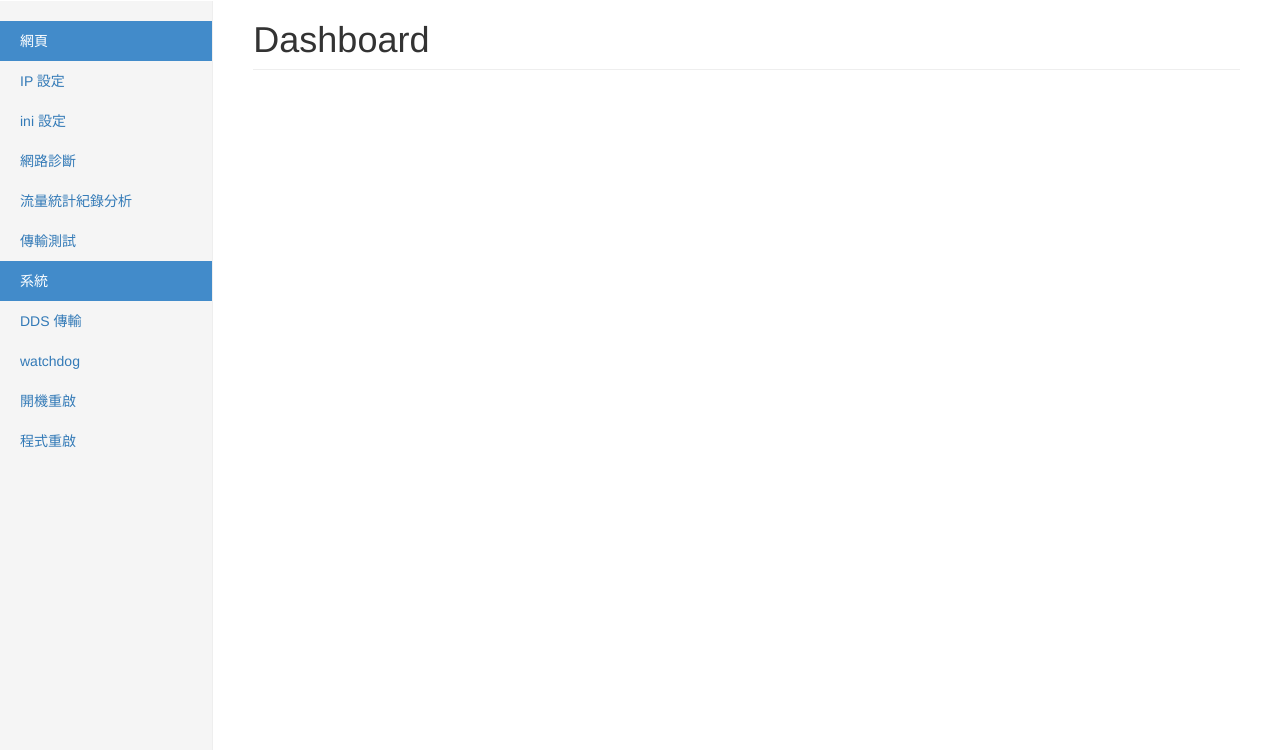
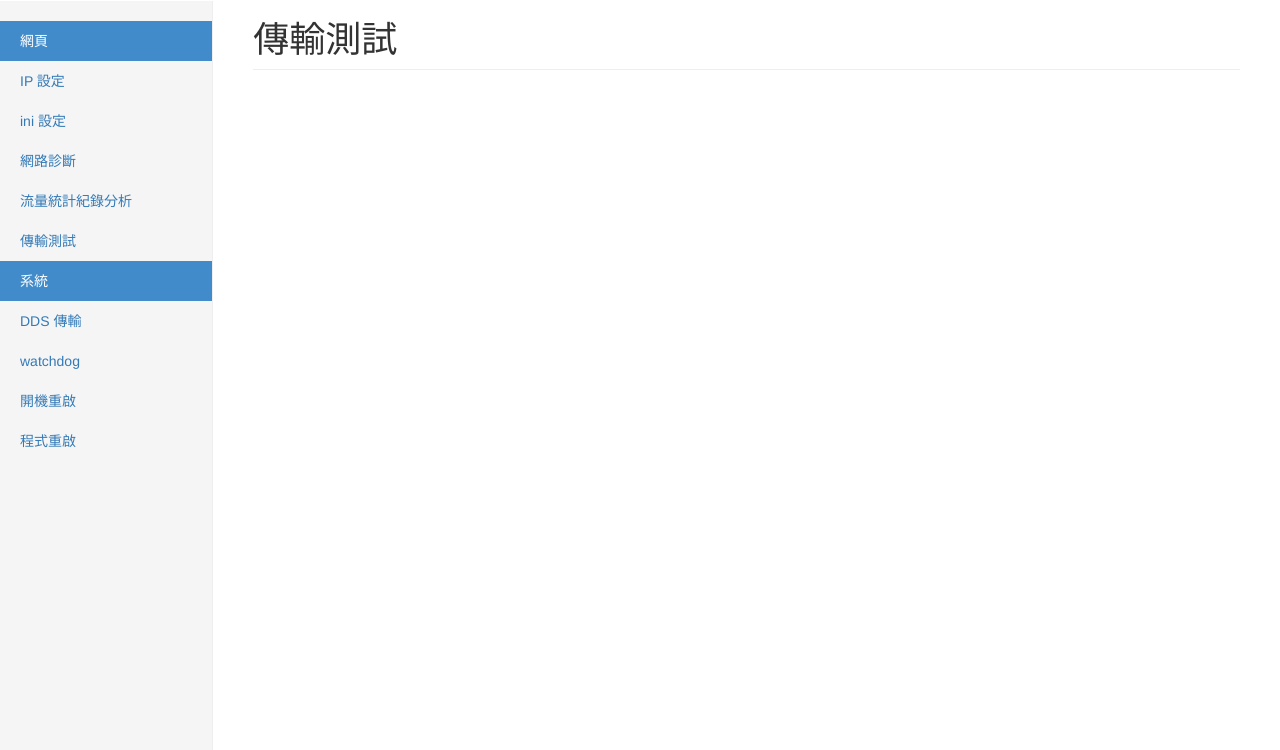
Before and after one commit to j13tw/OpenDDS_Web_Service, a Flask app: page /sentTest in a window 1280 px wide. Shown: the part 50-800 px from the top of the page. Run offline with Flask 2, Linux system fonts and the light colour scheme; some libraries are stand-ins or nearby versions.

```diff
--- a/templates/sentTest.html
+++ b/templates/sentTest.html
@@ -68,7 +68,7 @@
         </ul>
       </div>
       <div class="col-sm-9 col-sm-offset-3 col-md-10 col-md-offset-2 col-sm-10 col-sm-offset-2 col-xs-8 col-xs-offset-4 main">
-        <h1 class="page-header">Dashboard</h1>
+        <h1 class="page-header">傳輸測試</h1>
 
         <div class="row placeholders">
         </div>
```
